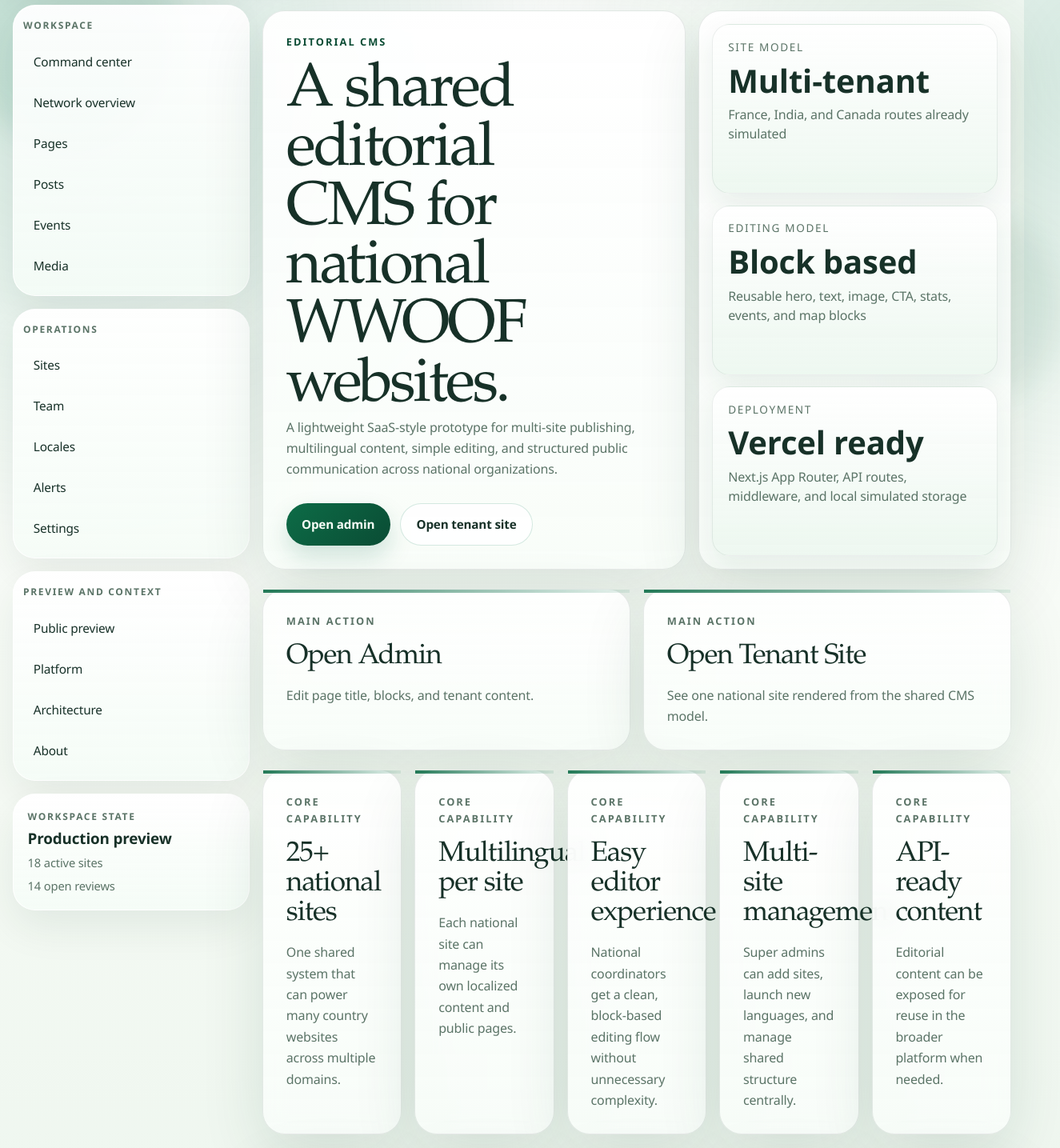
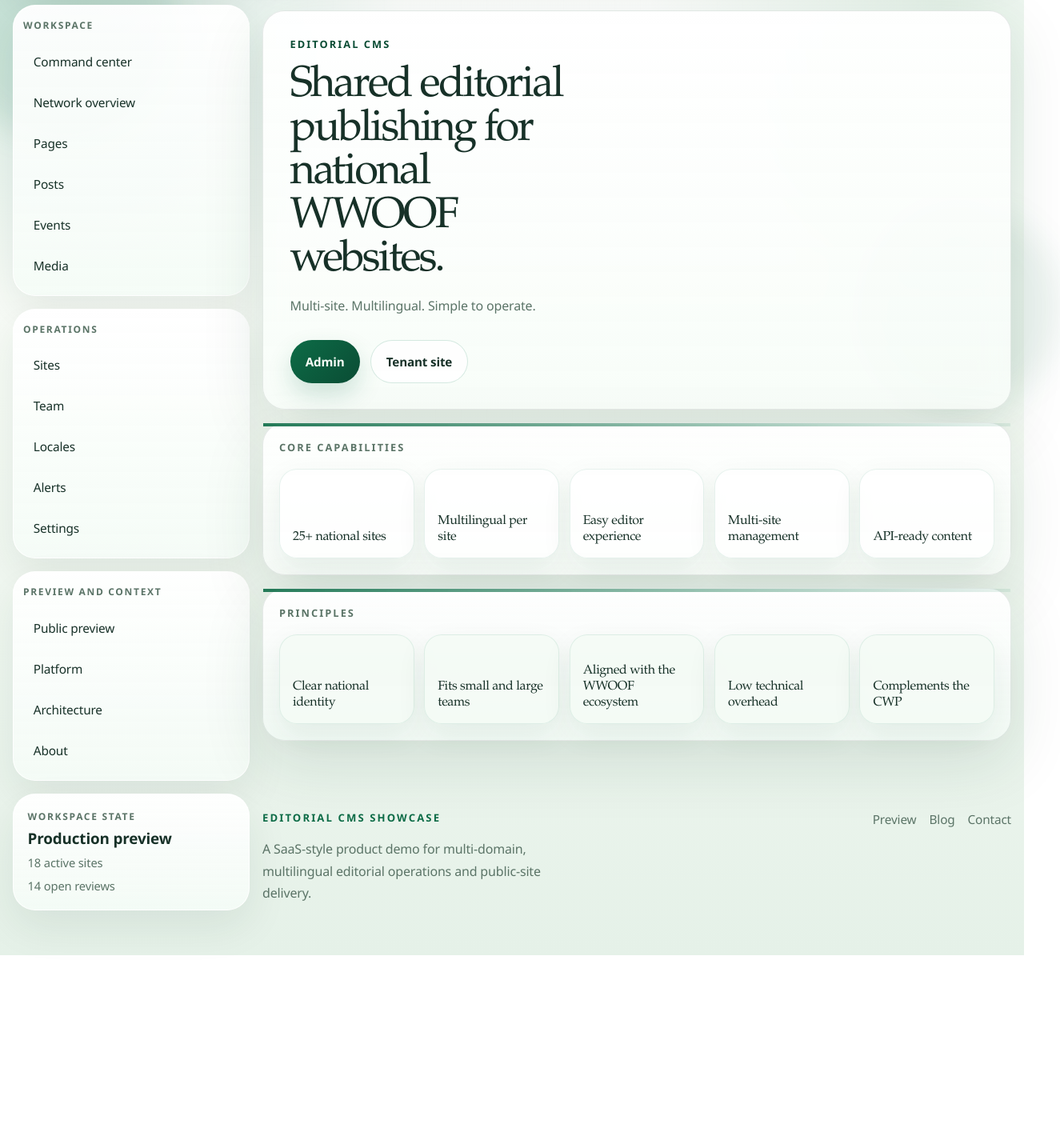
Before and after one commit to rajat1155-rrrkk/Editorial-CMS, a Next.js app: page / in a window 1280 px wide. Shown: the part 160-1595 px from the top of the page at 80% size, 1325 px wide, since content can reach past the window. After the commit the page ends 1354 px from the top, so only its background shows below. Built offline with nearby package versions, Linux system fonts and the light colour scheme.

Commit message:
Modernize homepage with smaller minimal layout

```diff
--- a/app/globals.css
+++ b/app/globals.css
@@ -1032,6 +1032,65 @@
     linear-gradient(145deg, rgba(255, 255, 255, 0.96), rgba(240, 250, 244, 0.92));
 }
 
+.workspace-page--minimal {
+  max-width: 1120px;
+}
+
+.workspace-hero--minimal {
+  grid-template-columns: 1fr;
+}
+
+.workspace-copy--minimal {
+  padding: 2rem 2.1rem;
+}
+
+.workspace-page--minimal .dashboard-hero h1 {
+  max-width: 14ch;
+  font-size: clamp(2.1rem, 4.8vw, 3.4rem);
+  line-height: 1;
+  letter-spacing: -0.05em;
+}
+
+.workspace-page--minimal .dashboard-lede {
+  max-width: 34ch;
+  margin-top: 1rem;
+  font-size: 1rem;
+  line-height: 1.7;
+}
+
+.workspace-minimal-section {
+  margin-top: 1rem;
+  padding: 1.25rem;
+}
+
+.workspace-pill-grid {
+  display: grid;
+  grid-template-columns: repeat(5, minmax(0, 1fr));
+  gap: 0.8rem;
+}
+
+.workspace-pill-card {
+  min-height: 112px;
+  display: flex;
+  align-items: end;
+  padding: 1rem;
+  border-radius: 22px;
+  border: 1px solid rgba(24, 132, 91, 0.1);
+  background: rgba(255, 255, 255, 0.82);
+  box-shadow: var(--shadow-soft);
+}
+
+.workspace-pill-card--soft {
+  background: rgba(244, 251, 246, 0.9);
+}
+
+.workspace-pill-card h2 {
+  margin: 0;
+  font-size: 1rem;
+  line-height: 1.25;
+  letter-spacing: -0.02em;
+}
+
 .workspace-pulse-card,
 .workspace-preview-card {
   min-height: 100%;
@@ -1629,6 +1688,7 @@
   .dashboard-media-grid,
   .editor-grid--split,
   .editor-approval-grid,
+  .workspace-pill-grid,
   .preview-signal-strip,
   .sites-table__row {
     grid-template-columns: 1fr;
--- a/app/page.tsx
+++ b/app/page.tsx
@@ -1,133 +1,62 @@
 import Link from "next/link";
 
 const coreCapabilities = [
-  {
-    title: "25+ national sites",
-    detail: "One shared system that can power many country websites across multiple domains."
-  },
-  {
-    title: "Multilingual per site",
-    detail: "Each national site can manage its own localized content and public pages."
-  },
-  {
-    title: "Easy editor experience",
-    detail: "National coordinators get a clean, block-based editing flow without unnecessary complexity."
-  },
-  {
-    title: "Multi-site management",
-    detail: "Super admins can add sites, launch new languages, and manage shared structure centrally."
-  },
-  {
-    title: "API-ready content",
-    detail: "Editorial content can be exposed for reuse in the broader platform when needed."
-  }
+  "25+ national sites",
+  "Multilingual per site",
+  "Easy editor experience",
+  "Multi-site management",
+  "API-ready content"
 ];
 
-const operatingPrinciples = [
-  {
-    title: "Represents each national organization clearly",
-    detail: "Public pages can foreground people, local context, and country-specific communication."
-  },
-  {
-    title: "Fits small and large teams",
-    detail: "The model supports both lightweight sites and more editorially active organizations."
-  },
-  {
-    title: "Aligned with the broader ecosystem",
-    detail: "The structure complements the wider WWOOF experience instead of competing with it."
-  },
-  {
-    title: "Low technical overhead",
-    detail: "The Federation team should not need heavy day-to-day involvement to keep sites running."
-  },
-  {
-    title: "Complements the CWP",
-    detail: "This stays focused on editorial communication, not replacing the shared operational platform."
-  }
-];
-
-const mainActions = [
-  {
-    title: "Open Admin",
-    href: "/admin",
-    detail: "Edit page title, blocks, and tenant content."
-  },
-  {
-    title: "Open Tenant Site",
-    href: "/france",
-    detail: "See one national site rendered from the shared CMS model."
-  }
+const principles = [
+  "Clear national identity",
+  "Fits small and large teams",
+  "Aligned with the WWOOF ecosystem",
+  "Low technical overhead",
+  "Complements the CWP"
 ];
 
 export default function Home() {
   return (
-    <main className="dashboard-shell workspace-page">
-      <section className="dashboard-hero workspace-hero">
-        <div className="dashboard-hero__copy">
+    <main className="dashboard-shell workspace-page workspace-page--minimal">
+      <section className="dashboard-hero workspace-hero workspace-hero--minimal">
+        <div className="dashboard-hero__copy workspace-copy--minimal">
           <p className="dashboard-eyebrow">Editorial CMS</p>
-          <h1>A shared editorial CMS for national WWOOF websites.</h1>
+          <h1>Shared editorial publishing for national WWOOF websites.</h1>
           <p className="dashboard-lede">
-            A lightweight SaaS-style prototype for multi-site publishing,
-            multilingual content, simple editing, and structured public
-            communication across national organizations.
+            Multi-site. Multilingual. Simple to operate.
           </p>
           <div className="dashboard-hero__actions">
             <Link className="dashboard-button dashboard-button--primary" href="/admin">
-              Open admin
+              Admin
             </Link>
             <Link className="dashboard-button dashboard-button--secondary" href="/france">
-              Open tenant site
+              Tenant site
             </Link>
           </div>
         </div>
-
-        <aside className="dashboard-hero__panel" aria-label="Summary">
-          <article className="dashboard-metric">
-            <p>Site model</p>
-            <strong>Multi-tenant</strong>
-            <span>France, India, and Canada routes already simulated</span>
-          </article>
-          <article className="dashboard-metric">
-            <p>Editing model</p>
-            <strong>Block based</strong>
-            <span>Reusable hero, text, image, CTA, stats, events, and map blocks</span>
-          </article>
-          <article className="dashboard-metric">
-            <p>Deployment</p>
-            <strong>Vercel ready</strong>
-            <span>Next.js App Router, API routes, middleware, and local simulated storage</span>
-          </article>
-        </aside>
       </section>
 
-      <section className="dashboard-grid dashboard-grid--two">
-        {mainActions.map((item) => (
-          <Link key={item.title} href={item.href} className="dashboard-card dashboard-link-card">
-            <p className="dashboard-card__eyebrow">Main action</p>
-            <h2>{item.title}</h2>
-            <p>{item.detail}</p>
-          </Link>
-        ))}
+      <section className="dashboard-card workspace-minimal-section">
+        <p className="dashboard-card__eyebrow">Core capabilities</p>
+        <div className="workspace-pill-grid">
+          {coreCapabilities.map((item) => (
+            <div key={item} className="workspace-pill-card">
+              <h2>{item}</h2>
+            </div>
+          ))}
+        </div>
       </section>
 
-      <section className="dashboard-grid dashboard-grid--five">
-        {coreCapabilities.map((item) => (
-          <article key={item.title} className="dashboard-card">
-            <p className="dashboard-card__eyebrow">Core capability</p>
-            <h2>{item.title}</h2>
-            <p>{item.detail}</p>
-          </article>
-        ))}
-      </section>
-
-      <section className="dashboard-grid dashboard-grid--five">
-        {operatingPrinciples.map((item) => (
-          <article key={item.title} className="dashboard-card dashboard-link-card--muted">
-            <p className="dashboard-card__eyebrow">Operating principle</p>
-            <h2>{item.title}</h2>
-            <p>{item.detail}</p>
-          </article>
-        ))}
+      <section className="dashboard-card dashboard-link-card--muted workspace-minimal-section">
+        <p className="dashboard-card__eyebrow">Principles</p>
+        <div className="workspace-pill-grid">
+          {principles.map((item) => (
+            <div key={item} className="workspace-pill-card workspace-pill-card--soft">
+              <h2>{item}</h2>
+            </div>
+          ))}
+        </div>
       </section>
     </main>
   );
```
